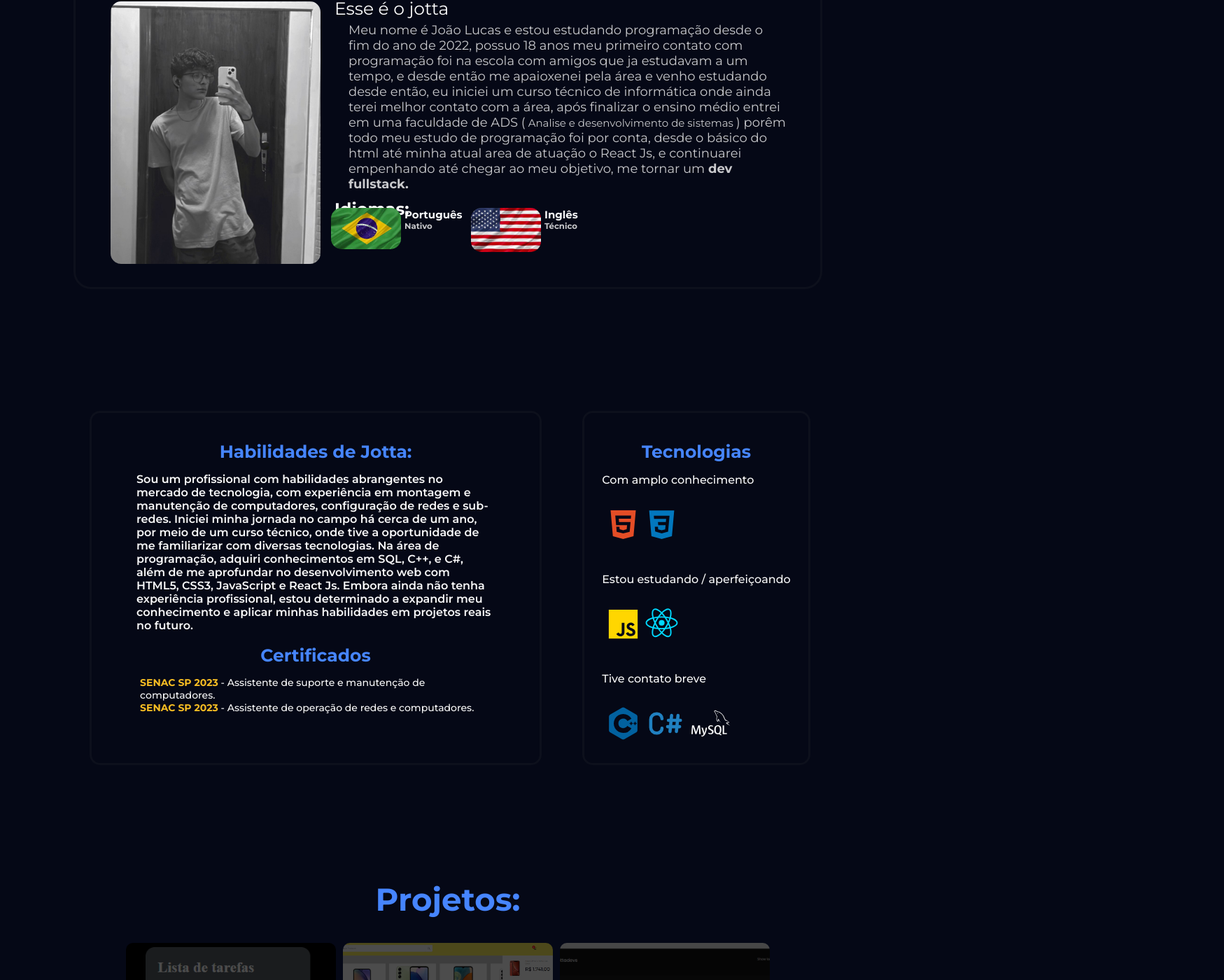
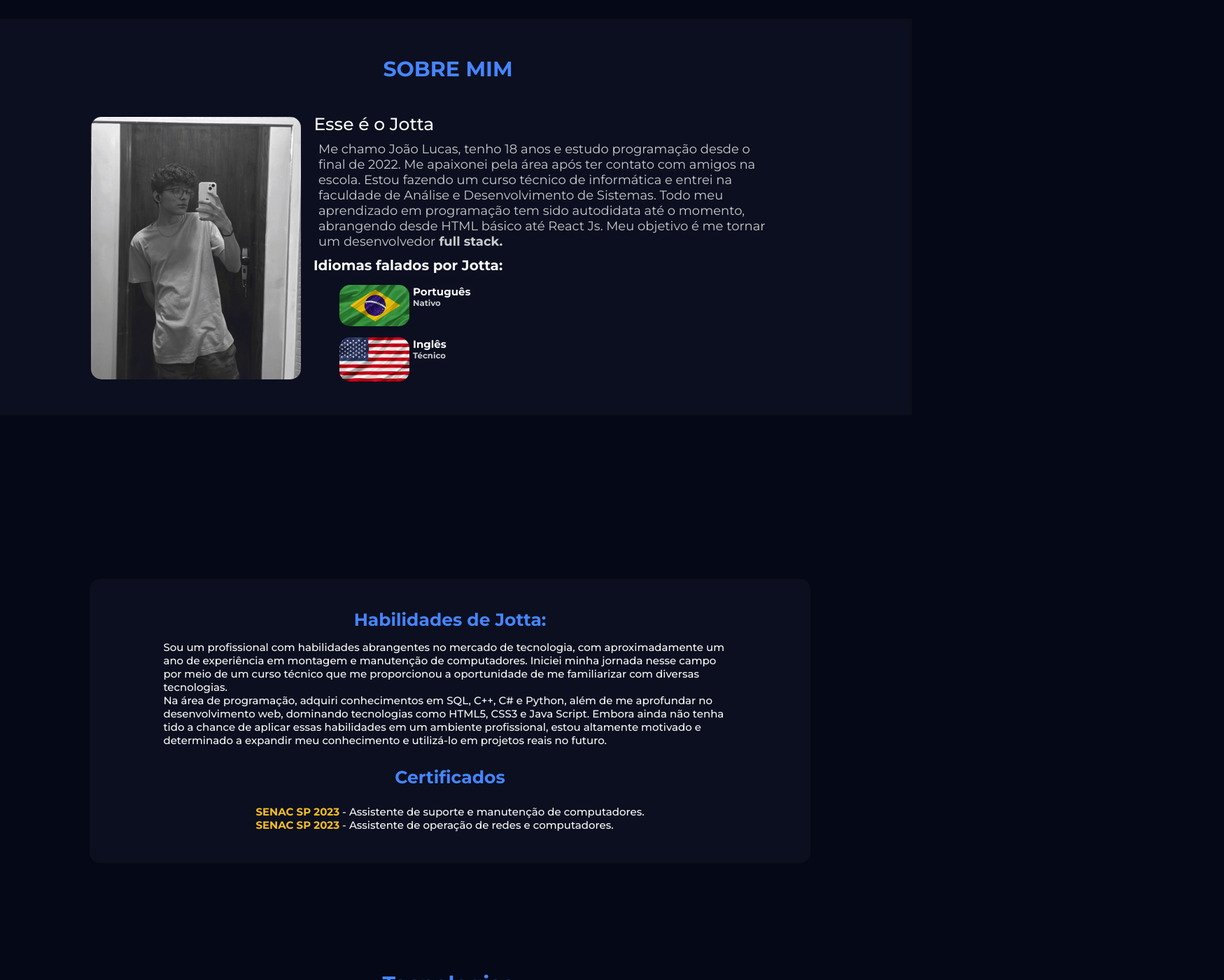
Before and after one commit to Jottadevs/Portifolio, a React (Vite) app: page / in a window 1280 px wide. Shown: the part 1013-2413 px from the top of the page at 70% size, 1749 px wide, since content can reach past the window. Built offline with nearby package versions, Linux system fonts and the light colour scheme.

Commit message:
mudança de tecs

```diff
--- a/src/components/about-me/Aboutme.css
+++ b/src/components/about-me/Aboutme.css
@@ -1,16 +1,15 @@
 .section-aboutme {
   position: absolute;
-  top: 110vh;
-  width: 80%;
-  height: 500px;
-  max-width: 1200px;
+  top: 130vh;
+  width: 100%;
+  height: 520px;
   left: 50%;
   transform: translate(-50%);
   color: var(--text);
-  border-radius: 25px;
-  border: 3px solid #0d101c;
   font-family: "Montserrat", sans-serif;
   padding: 20px;
+  background-color: var(--Babout);
+  border: 3px solid #0d101c;
 }
 
 .about {
@@ -18,21 +17,10 @@
   align-items: center;
   justify-content: center;
   position: relative;
-  top: 20px;
-  font-size: 25px;
+  top: 30px;
+  font-size: 30px;
   color: var(--elements);
   font-weight: 700;
-}
-
-.line {
-  position: relative;
-  width: 80%;
-  height: 2px;
-  background-color: var(--text);
-  opacity: 0.8;
-  left: 50%;
-  transform: translate(-50%);
-  top: 30px;
 }
 
 .desc {
@@ -43,41 +31,44 @@
   position: absolute;
   width: 300px;
   border-radius: 15px;
-  left: 30px;
+  left: 10%;
   top: 80px;
-}
-
-.fontsize-ads {
-  font-size: 15px;
 }
 
 .iam-j {
   position: relative;
   top: 75px;
-  left: 350px;
+  left: 34.5%;
   font-size: 25px;
+  font-weight: 500;
 }
 
 .desc-about {
   position: relative;
-  top: 80px;
-  left: 370px;
+  top: 85px;
+  left: 35%;
   font-size: 18px;
   opacity: 0.8;
-  width: 60%;
-  height: 30%;
+  width: 50%;
+}
+
+.language {
+  position: absolute;
+  left: 35%;
+  top: 280px;
+  font-size: 20px;
+}
+
+.idiomas {
+  position: relative;
 }
 
 .idioma-br {
   position: relative;
-  top: 395px;
+  top: 320px;
   font-size: 10px;
-  left: 450px;
+  left: 590px;
   width: 60px;
-}
-
-.opacity-idioma {
-  opacity: 0.8;
 }
 
 .bandeira-brasil {
@@ -86,12 +77,6 @@
   left: -105px;
   top: 0px;
   border-radius: 15px;
-}
-
-.idioma {
-  position: relative;
-  top: 90px;
-  left: 350px;
 }
 
 .bandeira-eua {
@@ -106,11 +91,10 @@
   position: absolute;
   top: 395px;
   font-size: 10px;
-  left: 650px;
+  left: 590px;
   width: 60px;
 }
 
-.idiomas {
-  position: relative;
-  top: -20px;
+.opacity-idioma {
+  opacity: 0.8;
 }
--- a/src/components/about-me/Aboutme.jsx
+++ b/src/components/about-me/Aboutme.jsx
@@ -6,30 +6,29 @@ import bandeiraEua from "../../../Images/bandeira-eua.jfif"
 function Aboutme() {
     return (
 
-
         <section id='sobremim' className='section-aboutme'>
             <h1 className='about'>SOBRE MIM</h1>
-            <div className="line"></div>
+
             <div className='desc'>
-                <p className='iam-j'>Esse é o jotta</p>
+                <p className='iam-j'>Esse é o Jotta</p>
 
+                <img src={eu} alt="jottadev" className='picture-j' />
 
                 <p className='desc-about'>
-                    Meu nome é João Lucas e estou estudando programação desde o fim do ano de
-                    2022, possuo 18 anos meu primeiro contato com programação foi na  escola com
-                    amigos que ja estudavam a um tempo, e desde então me   apaioxenei pela área
-                    e venho estudando desde então, eu iniciei um curso  técnico de informática
-                    onde ainda terei melhor contato com a área, após finalizar o
-                    ensino médio entrei em uma faculdade de  ADS (
-                    <span className='fontsize-ads'> Analise e desenvolvimento de sistemas </span>)
-                    porêm todo meu estudo de programação foi por conta, desde o básico do html até minha
-                    atual area de atuação o React Js, e continuarei empenhando até chegar ao
-                    meu objetivo, me tornar um <strong> dev fullstack.</strong>
+                    Me chamo João Lucas, tenho 18 anos e estudo programação desde o final de 2022.
+                    Me apaixonei pela área após ter contato com amigos na escola. Estou fazendo
+                    um curso técnico de informática e entrei na faculdade de Análise e Desenvolvimento
+                    de Sistemas. Todo meu aprendizado em programação tem sido autodidata até o momento,
+                    abrangendo desde HTML básico até React Js. Meu objetivo é me tornar um desenvolvedor
+                    <strong> full stack. </strong>
                 </p>
-                <img src={eu} alt="jottadev" className='picture-j' />
-                <h1 className='idioma'>Idiomas:</h1>
+
             </div>
+
             <div className='idiomas'>
+
+                <h3 className='language'>Idiomas falados por Jotta:</h3>
+
                 <div className="idioma-br">
                     <img src={bandeiraBrasil} alt="bandeira-brasil" className='bandeira-brasil' />
                     <h2>Português</h2>
--- a/src/components/habilidades/Habilidades.css
+++ b/src/components/habilidades/Habilidades.css
@@ -1,10 +1,11 @@
 #skills {
   position: absolute;
-  width: 50%;
+  width: 80%;
   left: 10%;
-  height: 500px;
+  height: 400px;
   border: 3px solid #0d101c;
-  top: 200vh;
+  background-color: var(--Babout);
+  top: 230vh;
   border-radius: 15px;
   font-family: "Montserrat", sans-serif;
   margin: 0;
@@ -25,11 +26,11 @@
 
 .desc-skills {
   color: var(--text);
-  font-size: 16px;
+  font-size: 15px;
   position: relative;
   top: 15px;
   width: 80%;
-  font-weight: 510;
+  font-weight: 410;
 }
 
 .certificados-titulo {
@@ -38,7 +39,7 @@
   flex-direction: column;
   justify-content: center;
   align-items: center;
-  top: 18px;
+  top: 28px;
   font-size: 25px;
   color: var(--elements);
   font-weight: 700;
@@ -46,7 +47,7 @@
 
 .certificados {
   color: var(--text);
-  font-size: 14px;
+  font-size: 15px;
   margin: 3% 1%;
   font-weight: 500;
 }
@@ -55,77 +56,3 @@
   font-weight: 700;
   color: #f7bd23;
 }
-
-.icons {
-  position: absolute;
-  width: 25%;
-  left: 65%;
-  height: 500px;
-  border: 3px solid #0d101c;
-  top: 200vh;
-  border-radius: 15px;
-  font-family: "Montserrat", sans-serif;
-  margin: 0;
-  padding: 0;
-}
-
-.tecnology {
-  display: flex;
-  flex-direction: column;
-  align-items: center;
-  justify-content: center;
-  position: relative;
-  top: 40px;
-  font-size: 25px;
-  color: var(--elements);
-  font-weight: 700;
-}
-
-.icones-tec {
-  color: var(--text);
-  font-size: 16px;
-  margin: 5% 1%;
-  font-weight: 500;
-}
-
-.html {
-  color: #e44d26;
-}
-
-.css {
-  color: #0277bd;
-}
-
-.js {
-  color: #ffd600;
-}
-
-.react {
-  color: #00d8ff;
-}
-
-.cmais {
-  color: rgb(2, 97, 159);
-}
-
-.csharp {
-  position: relative;
-  left: 2%;
-  color: rgb(32, 128, 192);
-}
-
-.sql {
-  position: relative;
-  left: 15px;
-}
-
-.icones-conhecimento,
-.icones-estudando,
-.icones-breve {
-  margin: 10% 1%;
-  font-size: 55px;
-}
-
-.font {
-  font-size: 16px;
-}
--- a/src/components/habilidades/Habilidades.jsx
+++ b/src/components/habilidades/Habilidades.jsx
@@ -1,7 +1,4 @@
 import './Habilidades.css'
-import { SiMysql } from "react-icons/si"
-import { TbBrandCSharp } from "react-icons/tb"
-import { BiLogoHtml5, BiLogoCss3, BiLogoJavascript, BiLogoReact, BiLogoCPlusPlus } from "react-icons/bi"
 
 function Habilidades() {
     return (
@@ -11,18 +8,19 @@ function Habilidades() {
                     <p>Habilidades de Jotta:</p>
 
                     <div className='desc-skills'>
-                        Sou um profissional com habilidades abrangentes no mercado
-                        de tecnologia, com experiência em montagem e manutenção de
-                        computadores, configuração de redes e sub-redes. Iniciei
-                        minha jornada no campo há cerca de um ano, por meio de
-                        um curso técnico, onde tive a oportunidade de me familiarizar
-                        com diversas tecnologias.
+                        Sou um profissional com habilidades abrangentes no mercado de
+                        tecnologia, com aproximadamente um ano de experiência em montagem e manutenção
+                        de computadores. Iniciei minha
+                        jornada nesse campo por meio de um curso técnico que me proporcionou
+                        a oportunidade de me familiarizar com diversas tecnologias. <br></br>
 
-                        Na área de programação, adquiri conhecimentos em SQL, C++, e C#,
-                        além de me aprofundar no desenvolvimento web com HTML5, CSS3, JavaScript
-                        e React Js. Embora ainda não tenha experiência profissional, estou
-                        determinado a expandir meu conhecimento e aplicar minhas habilidades
-                        em projetos reais no futuro.
+                        Na área de programação, adquiri conhecimentos em SQL, C++, C# e Python,
+                        além de me aprofundar no desenvolvimento web, dominando tecnologias como
+                        HTML5, CSS3 e Java Script. Embora ainda não tenha tido a chance
+                        de aplicar essas habilidades em um ambiente profissional, estou altamente
+                        motivado e determinado a expandir meu conhecimento e utilizá-lo em projetos
+                        reais no futuro.
+
                         <div className='certificados-titulo'>
                             <p>Certificados</p>
 
@@ -37,48 +35,6 @@ function Habilidades() {
                 </div>
             </div>
 
-            <div className='icons'>
-                <div className='tecnology'>
-                    <p>Tecnologias</p>
-                    <div className='icones-tec'>
-                        <p>Com amplo conhecimento</p>
-                        <div className='icones-conhecimento'>
-                            <span className='html'>
-                                <BiLogoHtml5 />
-                            </span>
-
-                            <span className="css">
-                                <BiLogoCss3 />
-                            </span>
-                        </div>
-
-                        <p>Estou estudando / aperfeiçoando</p>
-                        <div className="icones-estudando">
-                            <span className="js">
-                                <BiLogoJavascript />
-                            </span>
-
-                            <span className="react">
-                                <BiLogoReact />
-                            </span>
-                        </div>
-
-                        <p>Tive contato breve</p>
-                        <div className="icones-breve">
-                            <span className='cmais'>
-                                <BiLogoCPlusPlus />
-                            </span>
-                            <span className='csharp'>
-                                <TbBrandCSharp />
-                            </span>
-                            <span className='sql'>
-                                <SiMysql />
-                            </span>
-                        </div>
-
-                    </div>
-                </div>
-            </div>
         </>
     );
 }
--- /dev/null
+++ b/src/components/tecs/Tecnologias.css
@@ -0,0 +1,38 @@
+#tecs {
+  position: absolute;
+  top: 300vh;
+  left: 50%;
+  transform: translate(-50%);
+  color: var(--elements);
+  font-size: 30px;
+  font-weight: 700;
+  font-family: "Montserrat", sans-serif;
+}
+
+#container {
+  display: flex;
+  flex-wrap: wrap;
+  justify-content: space-between;
+  position: relative;
+  width: 70%;
+  margin: 0 auto;
+  top: 310vh;
+  color: var(--elements);
+}
+
+.square {
+  width: 90px;
+  height: 90px;
+  transform: rotateZ(45deg);
+  background-color: var(--Babout);
+  margin: 50px;
+  box-sizing: content-box;
+}
+
+.form {
+  font-size: 50px;
+  transform: rotateZ(-45deg);
+  position: relative;
+  top: 20px;
+  left: 20px;
+}
--- a/src/main.css
+++ b/src/main.css
@@ -20,6 +20,7 @@ body {
   --elements: #4685ff;
   --skills: #ddd2;
   --projetos: #4684ffa7;
+  --Babout: #0b0f1f;
 }
 
 .light {
@@ -30,6 +31,7 @@ body {
   --elements: #9061ff;
   --skills: #ddd;
   --projetos: #9061ff;
+  --Babout: #fafafa;
 }
 
 /* Largura e cor da barra */
```
Also changed, not shown: src/App.jsx (+15 -6 lines), src/components/tecs/Tecnologias.jsx (added, +60 -0 lines).
